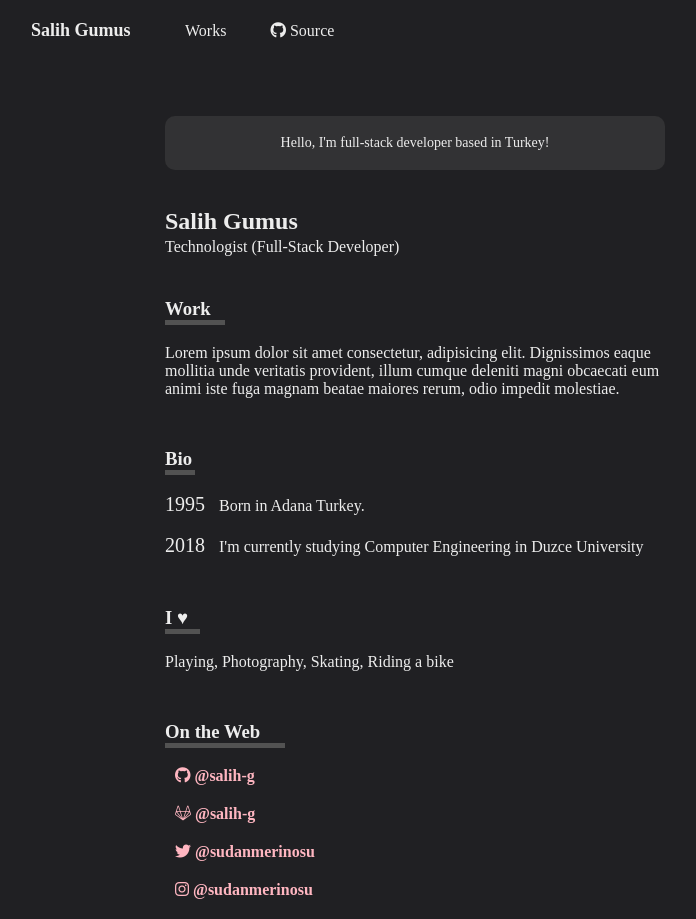
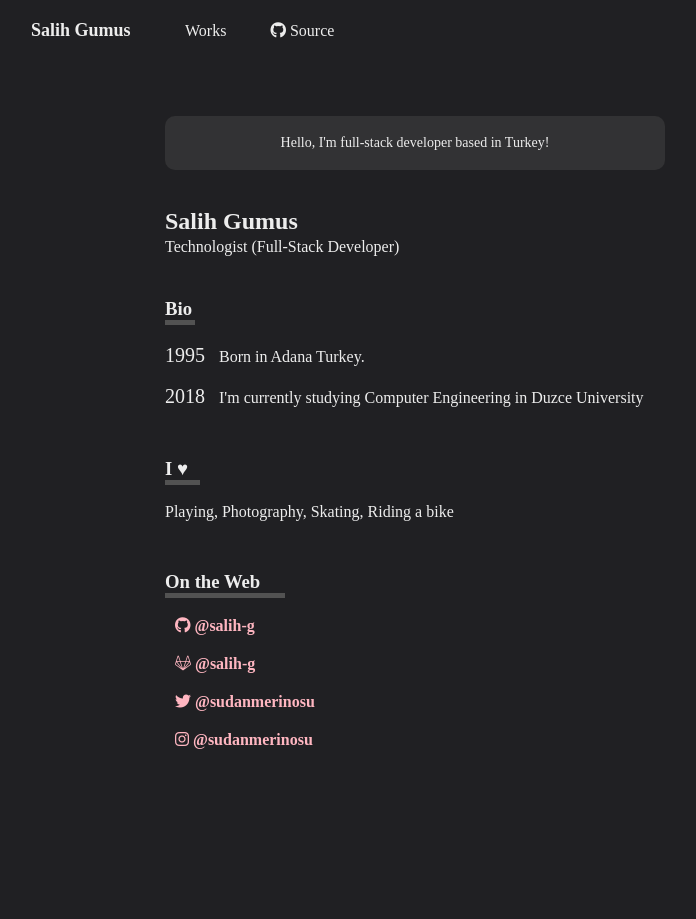
Before and after one commit to salih-g/personal-website, a Vue app: page / in a window 1280 px wide. Shown: the whole page, without its empty margins (225-921 px from the left). After the commit the page ends 800 px from the top, so only its background shows below. Built offline with nearby package versions, Linux system fonts and the light colour scheme; a web font is replaced by a local one.

Commit message:
comment work

```diff
--- a/src/App.vue
+++ b/src/App.vue
@@ -7,7 +7,7 @@
 				title="Salih Gumus"
 				definition="Technologist (Full-Stack Developer)"
 			/>
-			<Work />
+			<!-- <Work /> -->
 			<Bio />
 			<Love hobys="Playing, Photography, Skating, Riding a bike" />
 			<Web />
```
